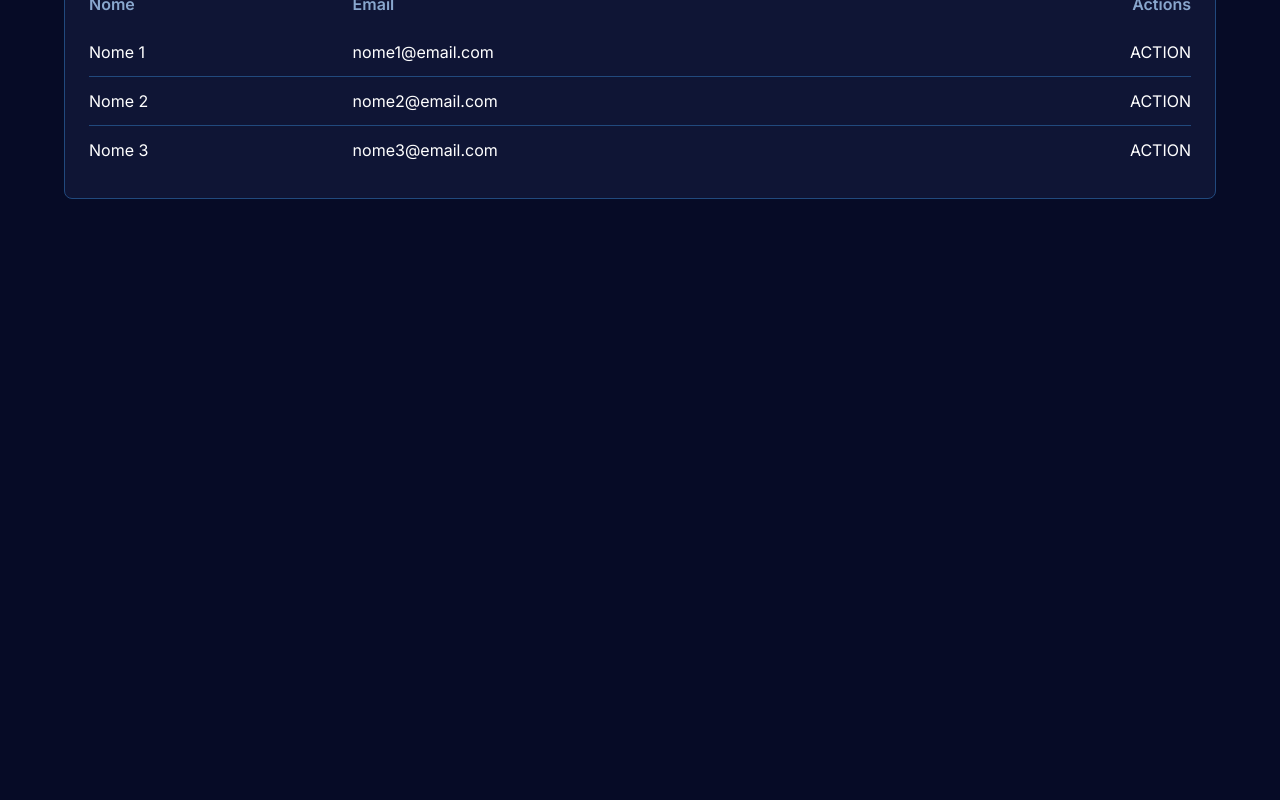
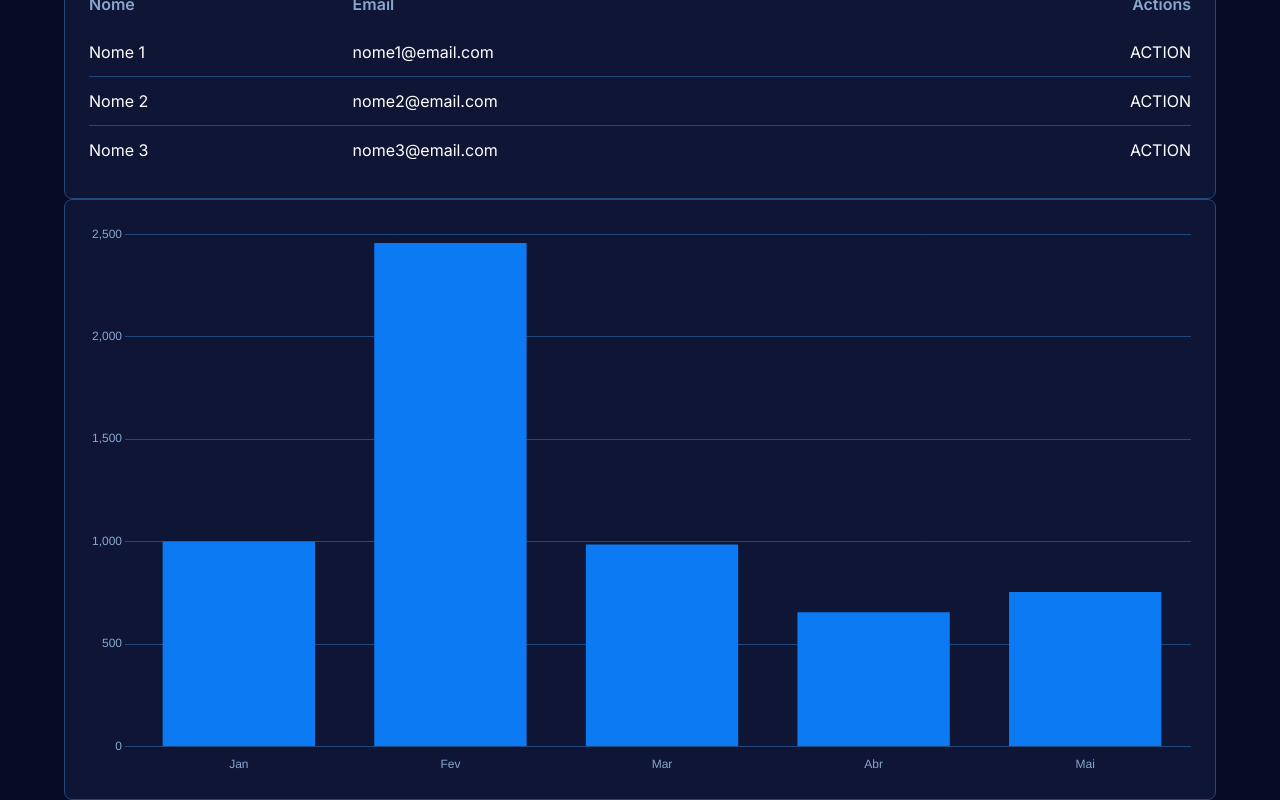
Before and after one commit to kleber-goncalves/dashboard-de-vendas, a React (Vite) app: page /home in a window 1280 px wide. Shown: the part 483-1283 px from the top of the page. Before the commit the page ends 800 px from the top, so only its background shows below. Built offline with nearby package versions, Linux system fonts and the light colour scheme.

Commit message:
Feat Chart Component

```diff
--- a/package.json
+++ b/package.json
@@ -14,7 +14,9 @@
         "@emotion/styled": "^11.14.1",
         "@mui/material": "^5.18.0",
         "@types/styled-components": "^5.1.34",
+        "chart.js": "^4.5.1",
         "react": "^19.1.1",
+        "react-chartjs-2": "^5.3.1",
         "react-dom": "^19.1.1",
         "react-router-dom": "^7.9.3",
         "styled-components": "^6.1.19"
--- /dev/null
+++ b/src/components/CustomChart.tsx
@@ -0,0 +1,80 @@
+import { useTheme } from 'styled-components'
+import {
+    Chart as ChartJS,
+    CategoryScale,
+    LinearScale,
+    BarElement,
+    PointElement,
+    LineElement,
+    Title,
+    Tooltip,
+    Legend,
+} from 'chart.js'
+import { Line, Bar } from 'react-chartjs-2'
+import type { CustomChartProps } from '@/types'
+
+ChartJS.register(
+    CategoryScale,
+    LinearScale,
+    BarElement,
+    PointElement,
+    LineElement,
+    Title,
+    Tooltip,
+    Legend
+)
+
+function CustomChart(props: CustomChartProps) {
+    const { data, labels, type } = props
+    const theme = useTheme()
+    const options = {
+        responsive: true,
+        scaleShowVerticalLines: false,
+        scales: {
+            x: {
+                border: {
+                    display: false,
+                },
+                grid: {
+                    display: false,
+                },
+                ticks: {
+                    color: theme.typographies.subtitle,
+                },
+            },
+            y: {
+                border: {
+                    display: false,
+                },
+                grid: {
+                    color: theme.appDefaultStroke,
+                },
+                ticks: {
+                    color: theme.typographies.subtitle,
+                },
+            },
+        },
+        plugins: {
+            legend: {
+                display: false,
+            },
+        },
+    }
+    const chartData = {
+        labels,
+        datasets: [
+            {
+                data: data,
+                borderColor: 'rgb(12, 122, 242)',
+                backgroundColor: 'rgba(12, 122, 242, 1)',
+            },
+        ],
+    }
+    return type === 'bar' ? (
+        <Bar options={options} data={chartData} />
+    ) : (
+        <Line options={options} data={chartData} />
+    )
+}
+
+export default CustomChart
--- a/src/components/index.ts
+++ b/src/components/index.ts
@@ -8,3 +8,4 @@
 export { default as AvatarsList } from './AvatarList'
 export { default as Header } from './Header'
 export { default as CustomTable } from './CustomTable'
+export { default as CustomChart } from './CustomChart'
--- a/src/pages/Home.tsx
+++ b/src/pages/Home.tsx
@@ -1,4 +1,10 @@
-import { AvatarsList, CardComponent, CustomTable, Header } from '@/components'
+import {
+    AvatarsList,
+    CardComponent,
+    CustomChart,
+    CustomTable,
+    Header,
+} from '@/components'
 import { Container } from '@mui/material'
 import { currencyConverter } from '@/utils'
 
@@ -55,6 +61,15 @@
                         rows={mockTableData.rows}
                     />
                 </CardComponent>
+                <CardComponent>
+                    <CustomChart
+                        labels={['Jan', 'Fev', 'Mar', 'Abr', 'Mai']}
+                        data={[
+                            1000.12, 2456.54, 986.32, 654.89, 754.89, 354.89,
+                        ]}
+                        type="bar"
+                    />
+                </CardComponent>
             </Container>
         </>
     )
--- /dev/null
+++ b/src/types/customChart.d.ts
@@ -0,0 +1,5 @@
+export interface CustomChartProps {
+    labels: string[]
+    data: number[]
+    type: 'line' | 'bar'
+}
--- a/src/types/index.ts
+++ b/src/types/index.ts
@@ -3,3 +3,4 @@
 export * from './typographies'
 export * from './avatarsList'
 export * from './customTable'
+export * from './customChart'
```
Also changed, not shown: 1 other file (tests, documents, lock files or other folders).
